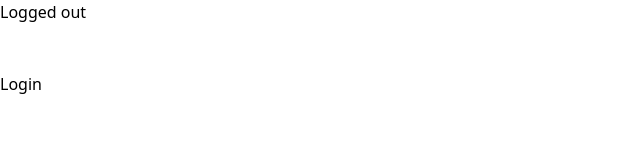
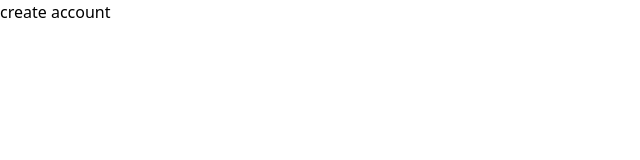
Before and after one commit to almond-bongbong/nuber-eats-frontend, a React (Create React App) app: page /create-account in a window 1280 px wide. Shown: the top 160 px of the page, without its empty margins (0-640 px from the left). Built offline with nearby package versions, Linux system fonts and the light colour scheme.

Commit message:
router setting

```diff
--- a/package.json
+++ b/package.json
@@ -11,6 +11,7 @@
     "@types/node": "^12.0.0",
     "@types/react": "^16.9.53",
     "@types/react-dom": "^16.9.8",
+    "@types/react-router-dom": "^5.1.7",
     "autoprefixer": "^10.1.0",
     "graphql": "^15.4.0",
     "postcss": "^8.2.1",
--- /dev/null
+++ b/src/pages/create-account.tsx
@@ -0,0 +1,9 @@
+import React from 'react';
+
+function CreateAccount() {
+  return (
+    <div>create account</div>
+  );
+}
+
+export default CreateAccount;
--- /dev/null
+++ b/src/pages/login.tsx
@@ -0,0 +1,7 @@
+import React from 'react';
+
+function Login() {
+  return <div>login</div>;
+}
+
+export default Login;
--- a/src/routers/logged-out-router.tsx
+++ b/src/routers/logged-out-router.tsx
@@ -1,55 +1,20 @@
 import React from 'react';
-import { FieldErrors, useForm } from 'react-hook-form';
-import { UnpackNestedValue } from 'react-hook-form/dist/types/form';
-
-interface FormFields {
-  email: string;
-  password: string;
-}
+import { BrowserRouter as Router, Route, Switch } from 'react-router-dom';
+import Login from '../pages/login';
+import CreateAccount from '../pages/create-account';
 
 function LoggedOutRouter() {
-  const { register, handleSubmit, errors } = useForm<FormFields>();
-
-  const onLogin = (data: UnpackNestedValue<FormFields>) => {
-    console.log('heloo', data);
-  };
-
-  const onInvalid = (errors: FieldErrors) => {
-    console.log(errors);
-  };
-
   return (
-    <form onSubmit={handleSubmit(onLogin, onInvalid)}>
-      <h1>Logged out</h1>
-      <div>
-        <input
-          type="text"
-          name="email"
-          ref={register({
-            required: 'This is required',
-            pattern: /^[A-Za-z0-9._%+-]+@gmail.com$/,
-          })}
-        />
-        {errors.email && (
-          <strong>
-            {errors.email.message}
-            {errors.email.type === 'pattern' && 'Only gmail allowed'}
-          </strong>
-        )}
-      </div>
-      <div>
-        <input
-          type="password"
-          name="password"
-          ref={register({
-            required: 'This is required',
-          })}
-        />
-        {errors.password && <strong>{errors.password.message}</strong>}
-      </div>
-
-      <button>Login</button>
-    </form>
+    <Router>
+      <Switch>
+        <Route path="/create-account">
+          <CreateAccount />
+        </Route>
+        <Route path="/">
+          <Login />
+        </Route>
+      </Switch>
+    </Router>
   );
 }
 
```
Also changed, not shown: 2 other files (tests, documents, lock files or other folders).
